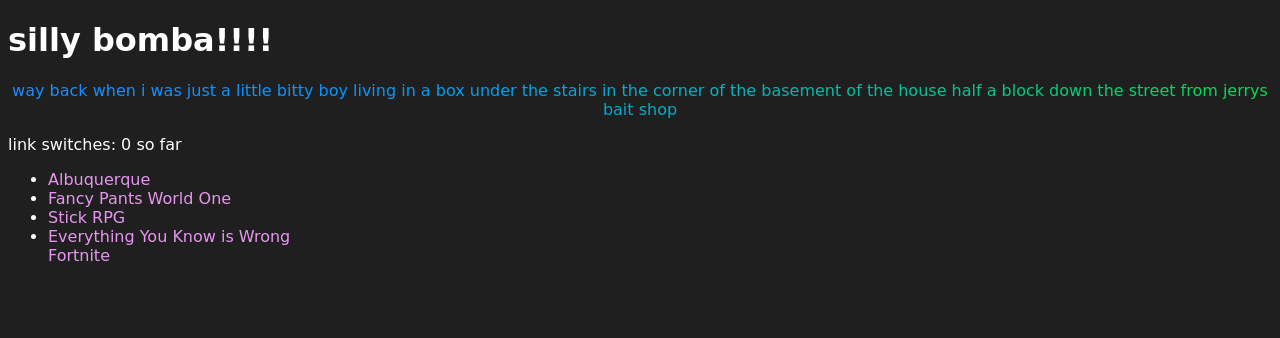
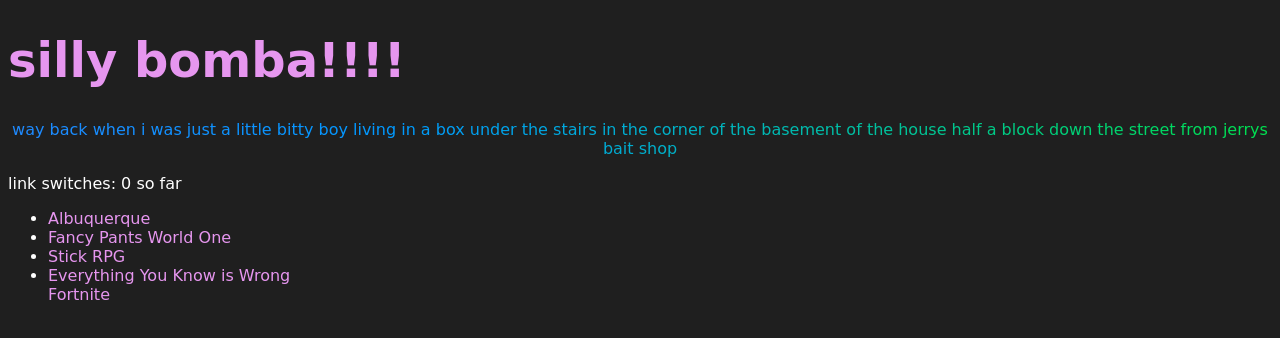
Before and after one commit to goosbn/test, a plain HTML site: page index.html in a window 1280 px wide. Drawn offline with Linux system fonts and the light colour scheme.

Commit message:
Update index.html

```diff
--- a/index.html
+++ b/index.html
@@ -10,8 +10,8 @@
     <meta name="description" content="iss bomba time" />
   </head>
   <body>
-    <div id="header">
-    <h1 class="head bomba">silly bomba!!!!</h1>
+    <div id="title">
+          <h1>silly bomba!!!!</h1>
     </div>
     <p class="center rainbowtext">way back when i was just a little bitty boy living in a box under the stairs in the corner of the basement of the house half a block down the street from jerrys bait shop</p>
     <p>link switches: 0 so far</p>
```
